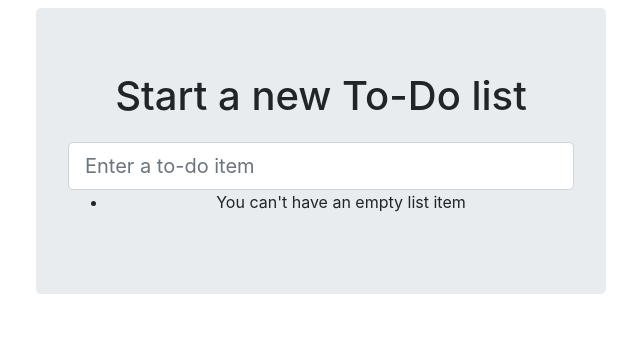
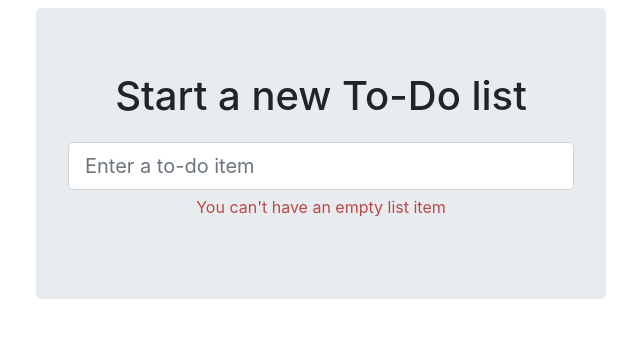
Before and after one commit to Winand/tdd_book, a Django app: page /lists/new in a window 1280 px wide. Shown: the part 56-394 px from the top of the page, without its empty margins (319-959 px from the left). Run offline with Django 3.2, Linux system fonts and the light colour scheme; some libraries are stand-ins or nearby versions.

Commit message:
Fix BS3 CSS for error list

```diff
--- a/lists/static/base.css
+++ b/lists/static/base.css
@@ -1,3 +1,11 @@
 #id_text {
     margin-top: 2ex;
 }
+
+.errorlist {
+    margin-top: 5px; /* BS3 .help-block */
+    color: #b94a48; /* BS3 .has-error .help-block */
+    /* BS4 .list-unstyled */
+    padding-left: 0;
+    list-style-type: none;
+}
```
